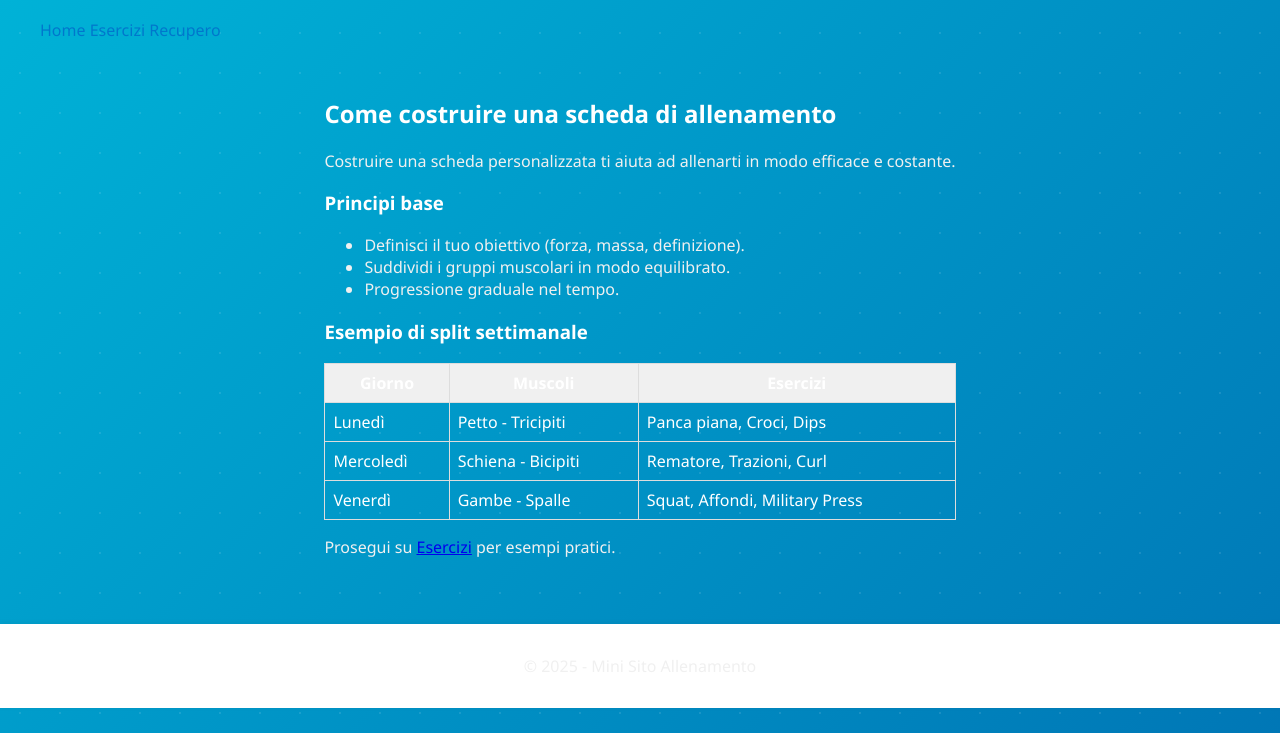
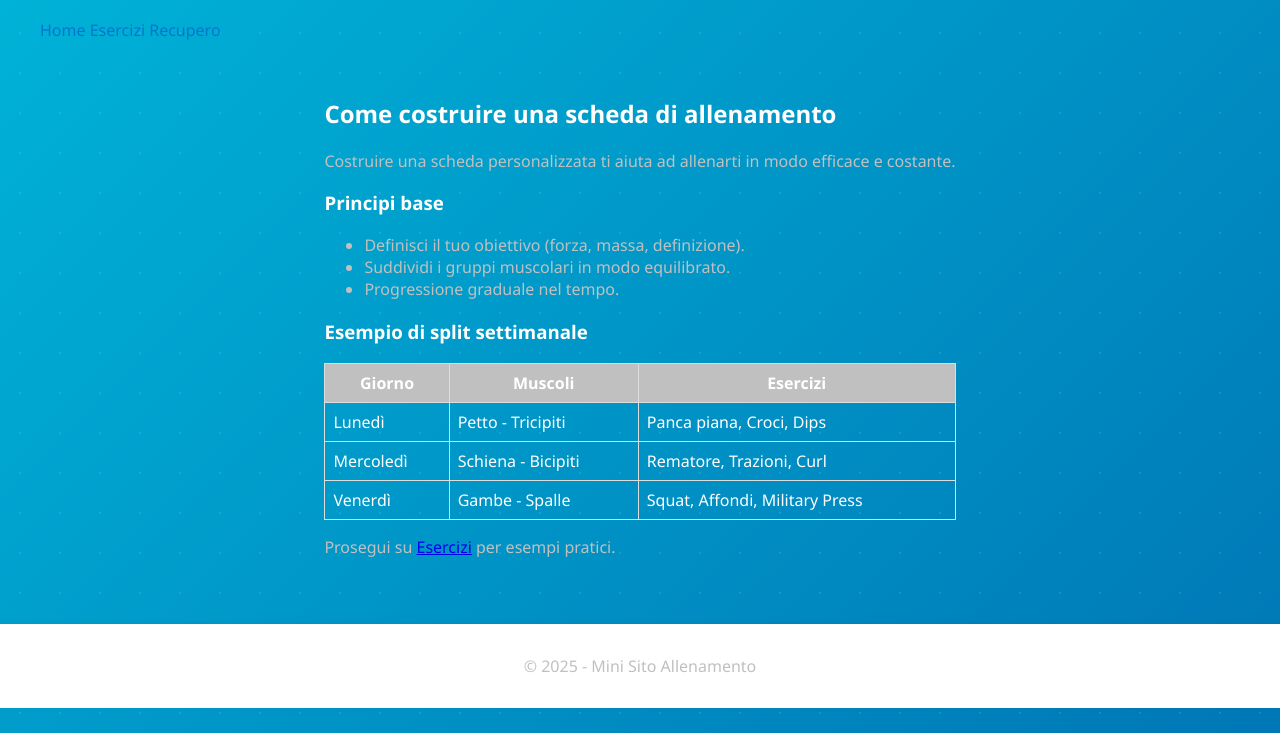
Before and after one commit to Vigneto/scheda-allenamento, a plain HTML site: page index.html in a window 1280 px wide. Shown: the part 67-800 px from the top of the page. Drawn offline with Linux system fonts and the light colour scheme.

Commit message:
Update style.css

```diff
--- a/scheda-allenamento/style.css
+++ b/scheda-allenamento/style.css
@@ -26,8 +26,8 @@ main, header, footer {
 h1, h2, h3 {
   color: #fff;
 }
-p, li {
-  color: #f0f0f0;
+p, li {    /* colore paragrafi */
+  color: #c0c0c0;
 }
 
 
@@ -70,7 +70,7 @@ max-width: 900px;
 margin: 20px auto;
 padding: 0 15px;
 }
-table {
+table {    /* tabella */
 width: 100%;
 border-collapse: collapse;
 margin-top: 10px;
@@ -79,7 +79,7 @@ th, td {
 border: 1px solid #ddd;
 padding: 8px;
 }
-th { background: #f0f0f0; }
+th { background: #c0c0c0; }
 .gallery {
 display: flex;
 gap: 10px;
```
